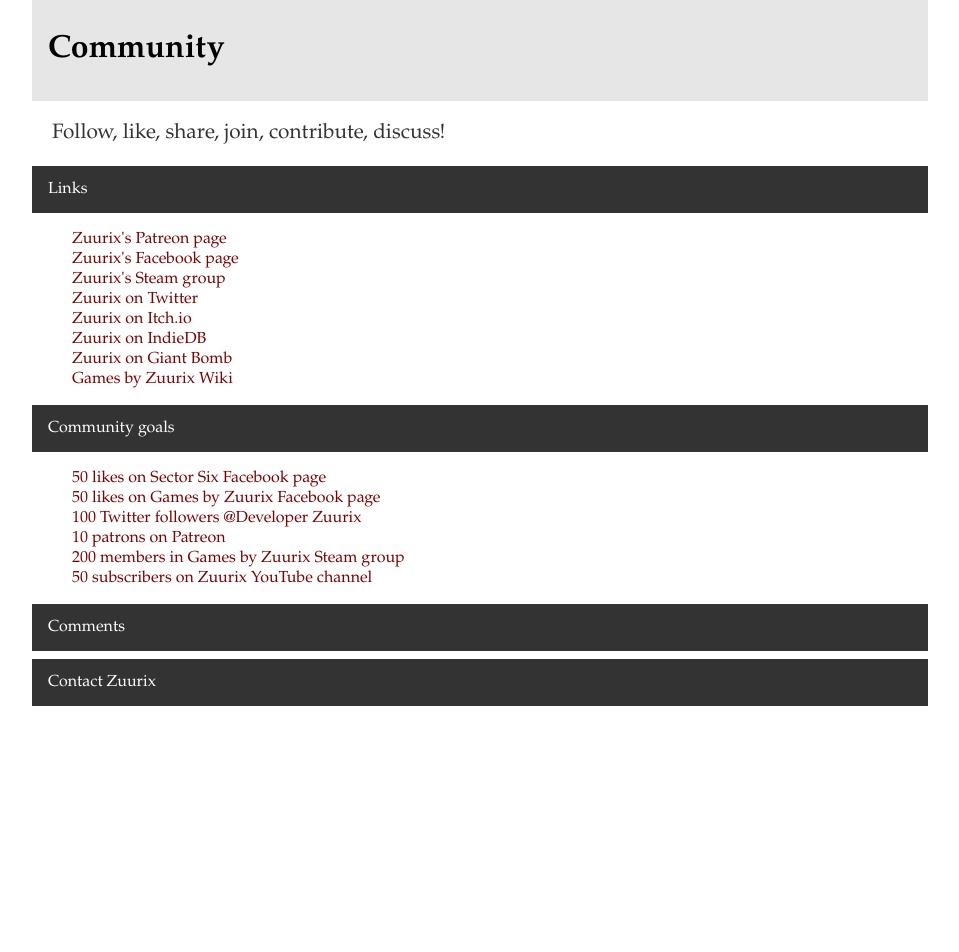
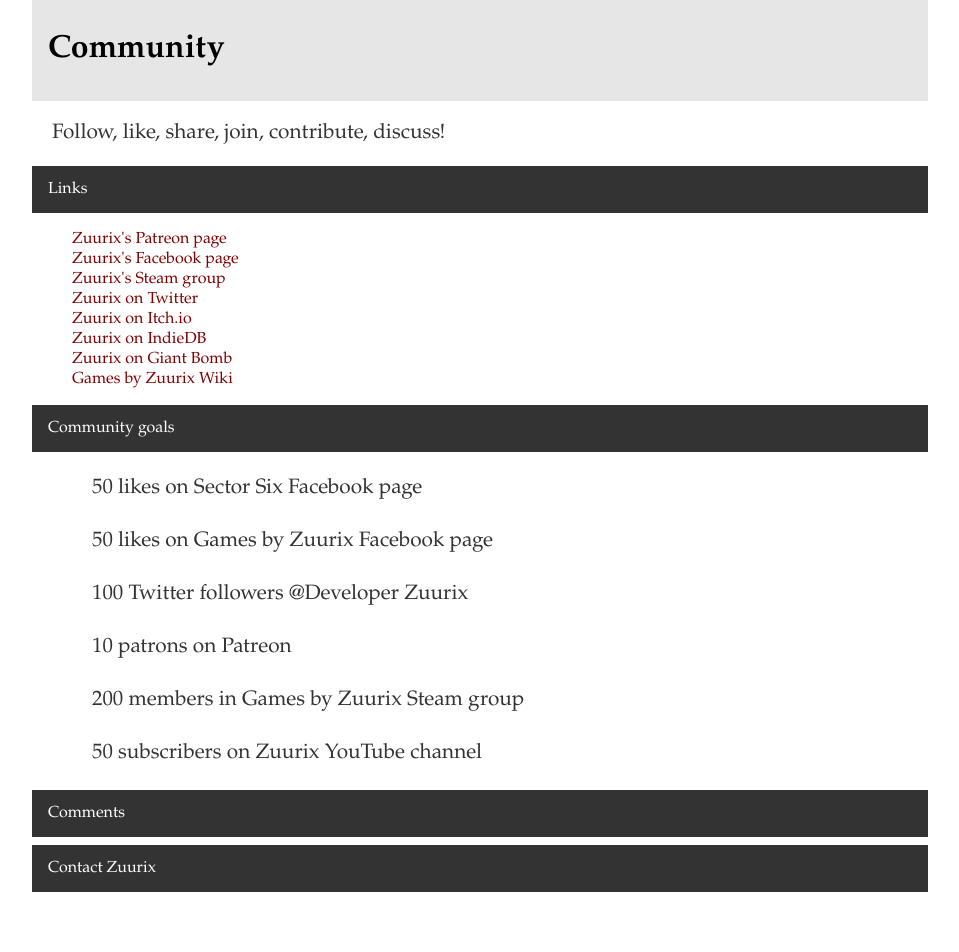
Before and after one commit to Phoebe3663/Zuurix.github.io, a Jekyll site: the page built from community/index.html, in a window 1280 px wide. Shown: the part 362-1314 px from the top of the page, without its empty margins (160-1119 px from the left). Built offline with Jekyll 4.4.1, drawn with Linux system fonts in a browser that asks for light colours; comment, search, counter and statistics services are not loaded; before the commit the page ends 1128 px from its top, so only the background shows below that.

```diff
--- a/community/index.html
+++ b/community/index.html
@@ -26,12 +26,12 @@ title: Zuurix.com - Community
 </comments>
 
 <ul style="list-style-type:none">
-<li><a>50 likes on Sector Six Facebook page</a></li>
-<li><a>50 likes on Games by Zuurix Facebook page</a></li>
-<li><a>100 Twitter followers @Developer Zuurix</a></li>
-<li><a>10 patrons on Patreon</a></li>
-<li><a>200 members in Games by Zuurix Steam group</a></li>
-<li><a>50 subscribers on Zuurix YouTube channel</a></li>
+<li><p>50 likes on Sector Six Facebook page</p></li>
+<li><p>50 likes on Games by Zuurix Facebook page</p></li>
+<li><p>100 Twitter followers @Developer Zuurix</p></li>
+<li><p>10 patrons on Patreon</p></li>
+<li><p>200 members in Games by Zuurix Steam group</p></li>
+<li><p>50 subscribers on Zuurix YouTube channel</p></li>
 </ul>
 
 <comments>
```
